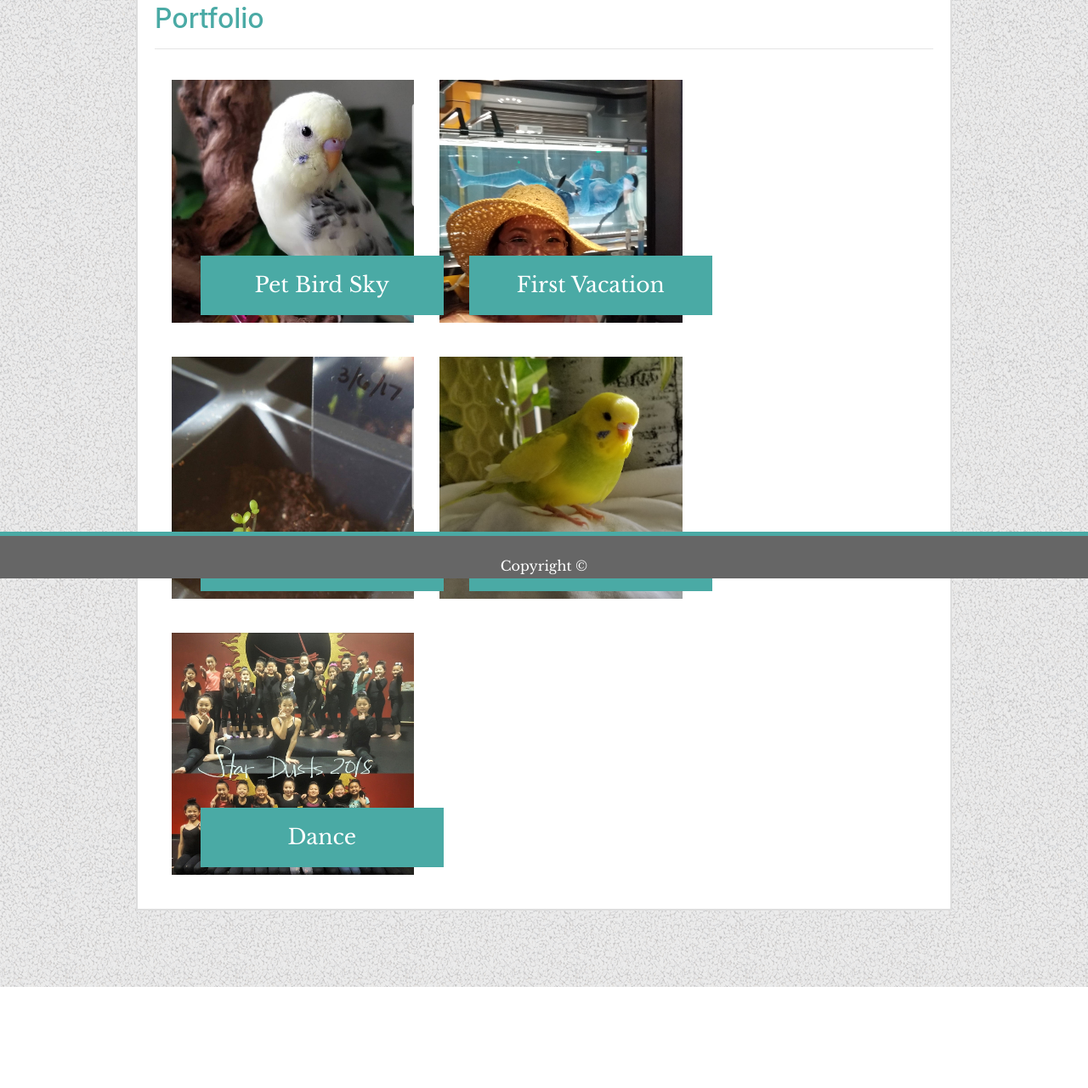
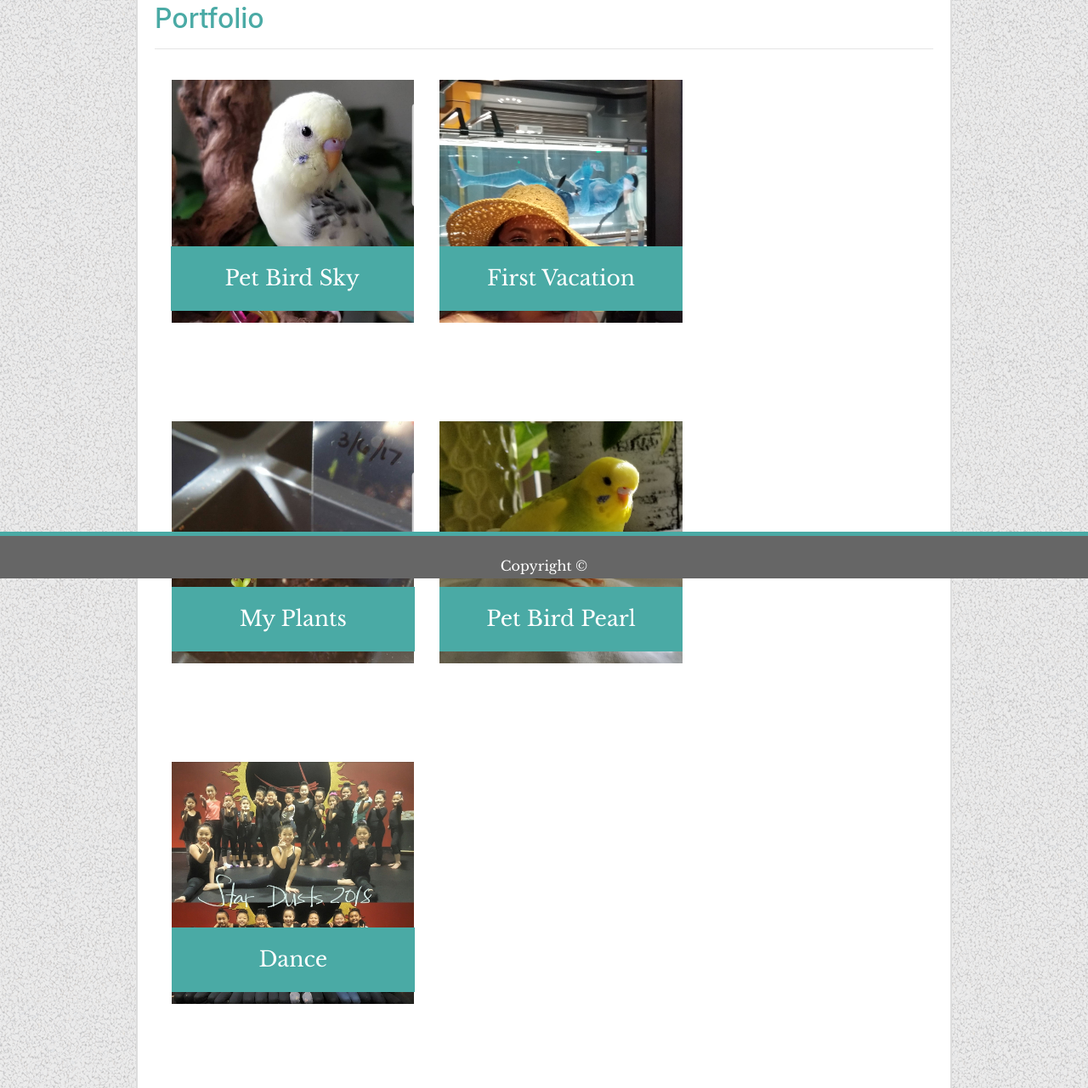
Before and after one commit to seeseexiong/Bootstrap-Portfolio, a plain HTML site: page portfolio.html in a window 1280 px wide. Shown: the part 119-1400 px from the top of the page at 85% size. Before the commit the page ends 1281 px from the top, so only its background shows below. Drawn offline with nearby package versions, Linux system fonts and the light colour scheme.

Commit message:
3rd Bootstrap site files

```diff
--- a/assets/css/style.css
+++ b/assets/css/style.css
@@ -109,8 +109,9 @@ footer {
     text-align: center;
     /* height: 30px; */
     margin:0;
-    padding-top: 0px;
-    padding:0;
+    padding-top: 3px;
+    padding-bottom: 3px;
+    width: 285.5px;
 }
 
 .inLable {
@@ -118,33 +119,41 @@ footer {
     font-family: 'Libre Baskerville', serif;
     font-size: 25px;
 }
-
+ /* Make the position RELATIVE to their box (row & column they are in) */
 #lable1 {
-    position: absolute;
-    top: 420px;
-    left: 236px;
+    position: relative;
+    top: -110px;
+    left: 19px;
 }
 
 #lable2 {
-    position: absolute;
-    top: 420px;
-    left: 552px;
+    position: relative;
+    top: -110px;
+    left: 20px;
 }
 
 #lable3 {
-    position: absolute;
-    top: 745px;
-    left: 236px;
+    position: relative;
+    top: -110px;
+    left: 20px;
 }
 
 #lable4 {
-    position: absolute;
-    top: 745px;
-    left: 552px;
+    position: relative;
+    top: -110px;
+    left: 20px;
 }
 
 #lable5 {
-    position: absolute;
-    top: 1070px;
-    left: 236px;
+    position: relative;
+    top: -110px;
+    left: 20px;
 }
+
+/*  make the lables mobile responsive with media query */
+@media screen and (max-width: 960px) {
+    .lable {
+        width: 100%;
+
+    }
+}
--- a/portfolio.html
+++ b/portfolio.html
@@ -34,6 +34,8 @@
 
 <!-- Section "Portfolio". Create a container with rows and columns.  Insert images in the columns. -->
     <div class="container">
+
+
             <!-- Row1, 1 column - 100% -->
             <div class="row">
                 <div class="col-md-12">
@@ -49,24 +51,39 @@
                     <div class="row">
                         <div class="col-md-6">
                             <img src="assets/images/sky.jpg" class="img-fluid">
+                                <section class="lable" id="lable1" class="img-fluid" class="custom-control-inline">
+                                    <p class="inLable" >Pet Bird Sky</p>
+                                </section>
                         </div>
                         <div class="col-md-6">
                             <img src="assets/images/avatar.jpg" class="img-fluid">
+                                <section class="lable" id="lable2" class="img-fluid" class="custom-control-inline">
+                                    <p class="inLable" >First Vacation</p>
+                                </section>
                         </div>
                     </div>
 
                     <div class="row">
                         <div class="col-md-6">
                             <img src="assets/images/plants.jpg" class="img-fluid">
+                                <section class="lable" id="lable3" class="img-fluid" class="custom-control-inline">
+                                    <p class="inLable">My Plants</p>
+                                </section>
                         </div>
                         <div class="col-md-6">
                             <img src="assets/images/pearl.jpg" class="img-fluid">
+                                <section class="lable" id="lable4" class="img-fluid" class="custom-control-inline">
+                                    <p class="inLable">Pet Bird Pearl</p>
+                                </section>
                         </div>
                     </div>
 
                     <div class="row">
                         <div class="col-md-6">
                                 <img src="assets/images/dance.jpg" class="img-fluid">
+                                    <section class="lable" id="lable5" class="img-fluid" class="custom-control-inline">
+                                        <p class="inLable">Dance</p>
+                                    </section>
                         </div>
                     </div>
                 </div>
@@ -80,25 +97,10 @@
                     </div>
                 </div>
 
-                    <section class="lable" id="lable1">
-                        <p class="inLable" >Pet Bird Sky</p>
-                    </section>
+            </div>
 
-                    <section class="lable" id="lable2">
-                        <p class="inLable" >First Vacation</p>
-                    </section>
 
-                    <section class="lable" id="lable3">
-                        <p class="inLable">My Plants</p>
-                    </section>
 
-                    <section class="lable" id="lable4">
-                        <p class="inLable">Pet Bird Pearl</p>
-                    </section>
-
-                    <section class="lable" id="lable5">
-                            <p class="inLable">Dance</p>
-                    </section>
 
     </div>
 
```
Also changed, not shown: index.html (+2 -1 lines).
